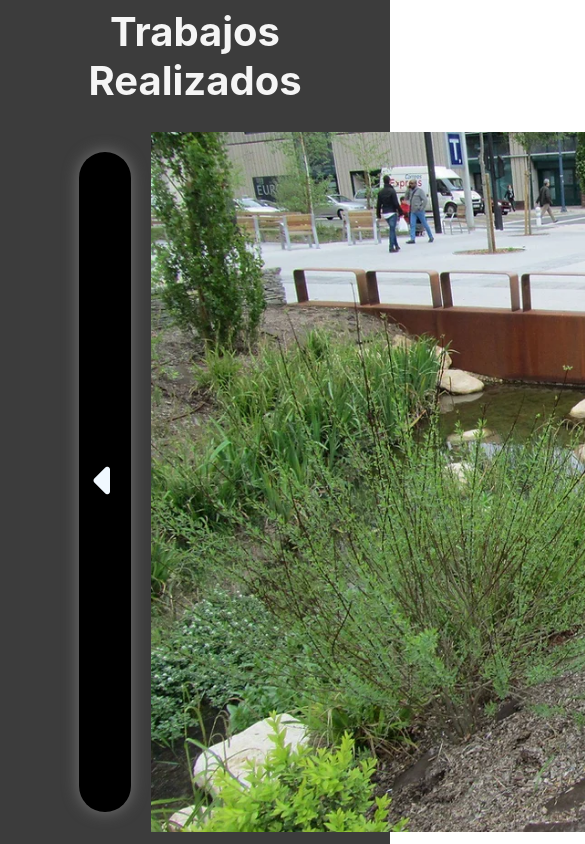
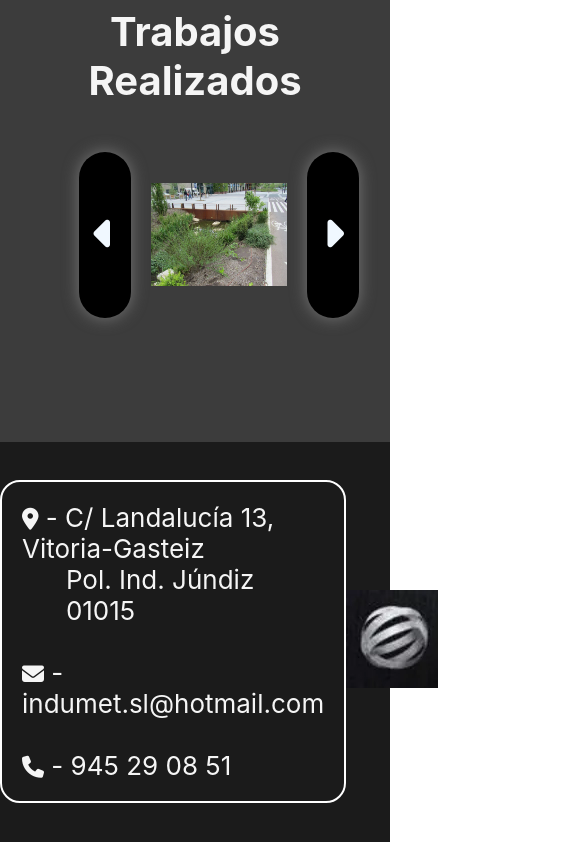
Before and after one commit to Oliver343/montajes-indumet-sl, a React (Create React App) app: page / in a window 390 px wide. Shown: the part 1620-2464 px from the top of the page, 585 px wide, since content can reach past the window. Built offline with nearby package versions, Linux system fonts and the light colour scheme.

Commit message:
better spacing for mobile

```diff
--- a/src/components/GalleryScroll.jsx
+++ b/src/components/GalleryScroll.jsx
@@ -43,7 +43,7 @@ export default function GalleryScroll() {
     return(
         <div className='gallery-scroll'>
             <button className='sideButton' onClick={handleLeft}><i className="fa-solid fa-caret-left fa-2xl"></i></button>
-            <img height={700} src={imgSet[currentImg]} alt=""/>
+            <img width={"50%"} src={imgSet[currentImg]} alt=""/>
             <button className='sideButton' onClick={handleRight}><i className="fa-solid fa-caret-right fa-2xl"></i></button>
         </div>
     )
--- a/src/pages/WholeSite.css
+++ b/src/pages/WholeSite.css
@@ -40,7 +40,7 @@
     background-color: rgba(0, 0, 0, 0.75);
     border-radius: 20px;
     height: 400px;
-    width: 700px;
+    width: 50%;
     padding-left: 20px;
     padding-right: 20px;
     padding-top: 10px;
@@ -78,6 +78,8 @@
 
 .gallery-scroll {
     display: flex;
+    align-items: center;
+    justify-content: space-evenly;
 }
 
 .sideButton {
--- a/src/pages/WholeSite.jsx
+++ b/src/pages/WholeSite.jsx
@@ -12,7 +12,7 @@ export default function WholeSite() {
             <PosterBoard />
             <div className='site-body'>
                 <div >
-                    <img className='body-img' src={weld} width={600} alt=""></img>
+                    <img className='body-img' src={weld} width={"100%"} alt=""></img>
                 </div>
                 <div className='body-text'>
                     Estructuras metálicas, calderería media y fina, mantenimiento industrial,
```
